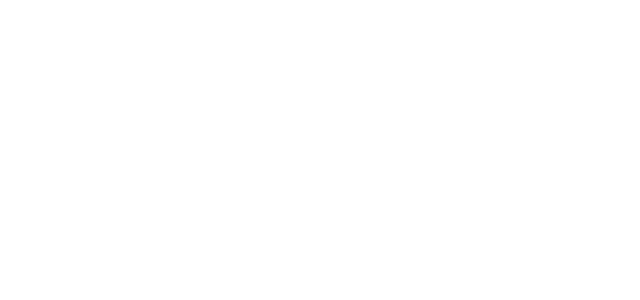
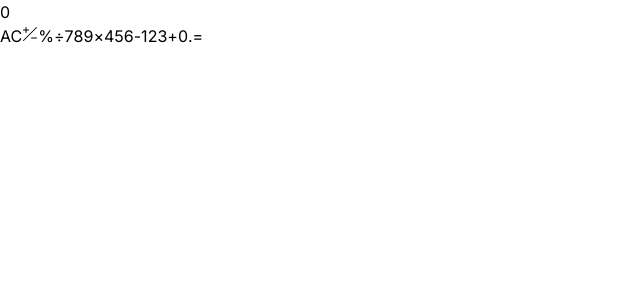
Before and after one commit to thasegawadesign/calculator, a Next.js app: page / in a window 1280 px wide. Shown: the top 300 px of the page, without its empty margins (0-640 px from the left). Built offline with nearby package versions, Linux system fonts and the light colour scheme.

Commit message:
add: JSX

```diff
--- a/src/app/page.tsx
+++ b/src/app/page.tsx
@@ -1,3 +1,46 @@
+'use client';
+
+import { JSX, useState } from 'react';
+import { BsPlusSlashMinus } from 'react-icons/bs';
+
+type ButtonLabel = string | JSX.Element;
+
+const line1: ButtonLabel[] = [
+  'AC',
+  <>
+    <BsPlusSlashMinus />
+  </>,
+  '%',
+  '÷',
+];
+const line2: ButtonLabel[] = ['7', '8', '9', '×'];
+const line3: ButtonLabel[] = ['4', '5', '6', '-'];
+const line4: ButtonLabel[] = ['1', '2', '3', '+'];
+const line5: ButtonLabel[] = ['0', '.', '='];
+
 export default function Home() {
-  return <></>;
+  const [input, setInput] = useState('');
+  const [result, setResult] = useState('');
+
+  return (
+    <main>
+      <p>{input || '0'}</p>
+      <p>{result}</p>
+      {line1.map((char, i) => (
+        <button key={i}>{char}</button>
+      ))}
+      {line2.map((char, i) => (
+        <button key={i}>{char}</button>
+      ))}
+      {line3.map((char, i) => (
+        <button key={i}>{char}</button>
+      ))}
+      {line4.map((char, i) => (
+        <button key={i}>{char}</button>
+      ))}
+      {line5.map((char, i) => (
+        <button key={i}>{char}</button>
+      ))}
+    </main>
+  );
 }
```
Also changed, not shown: package.json (+7 -5 lines), 1 other file (tests, documents, lock files or other folders).
